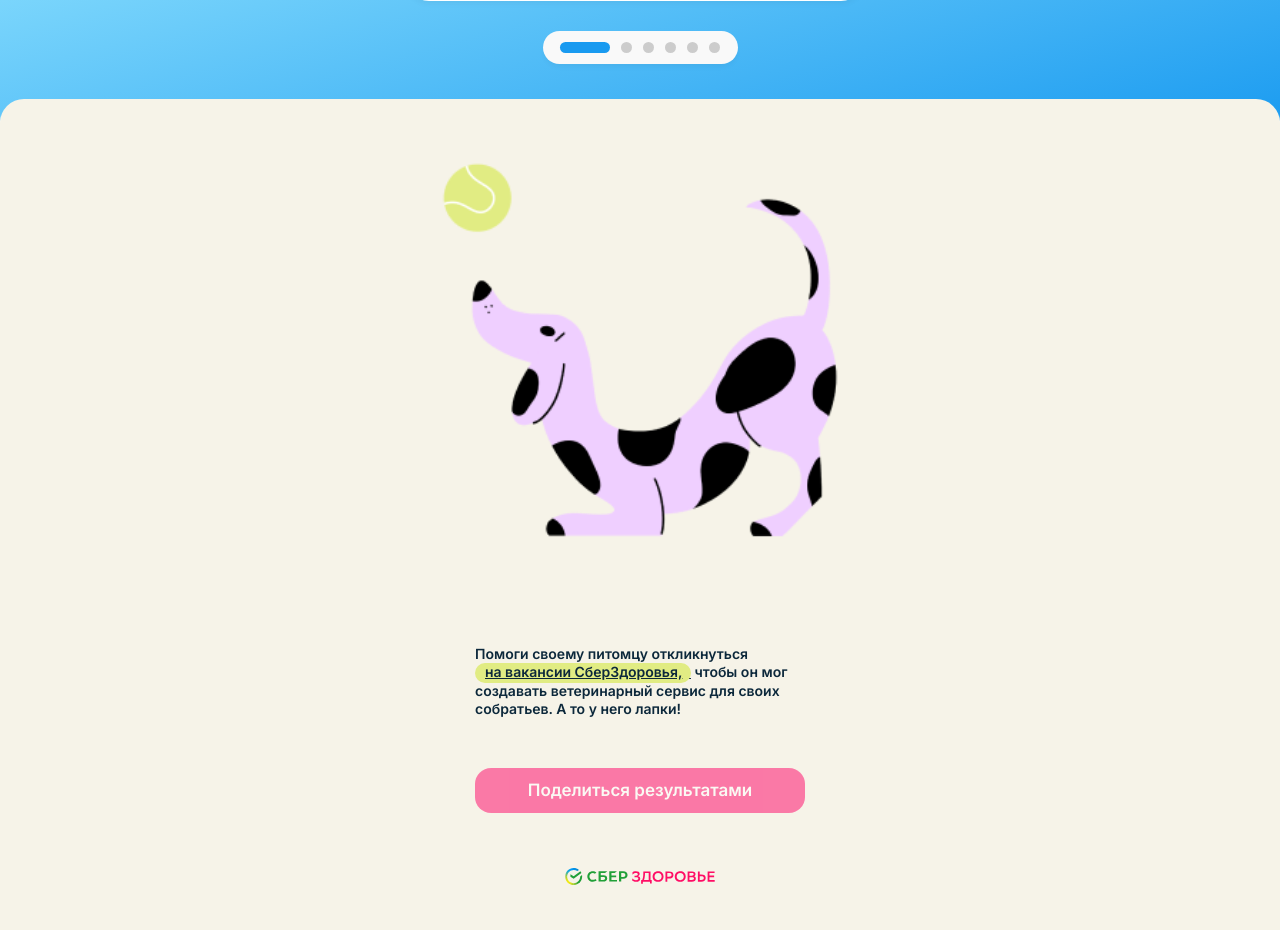
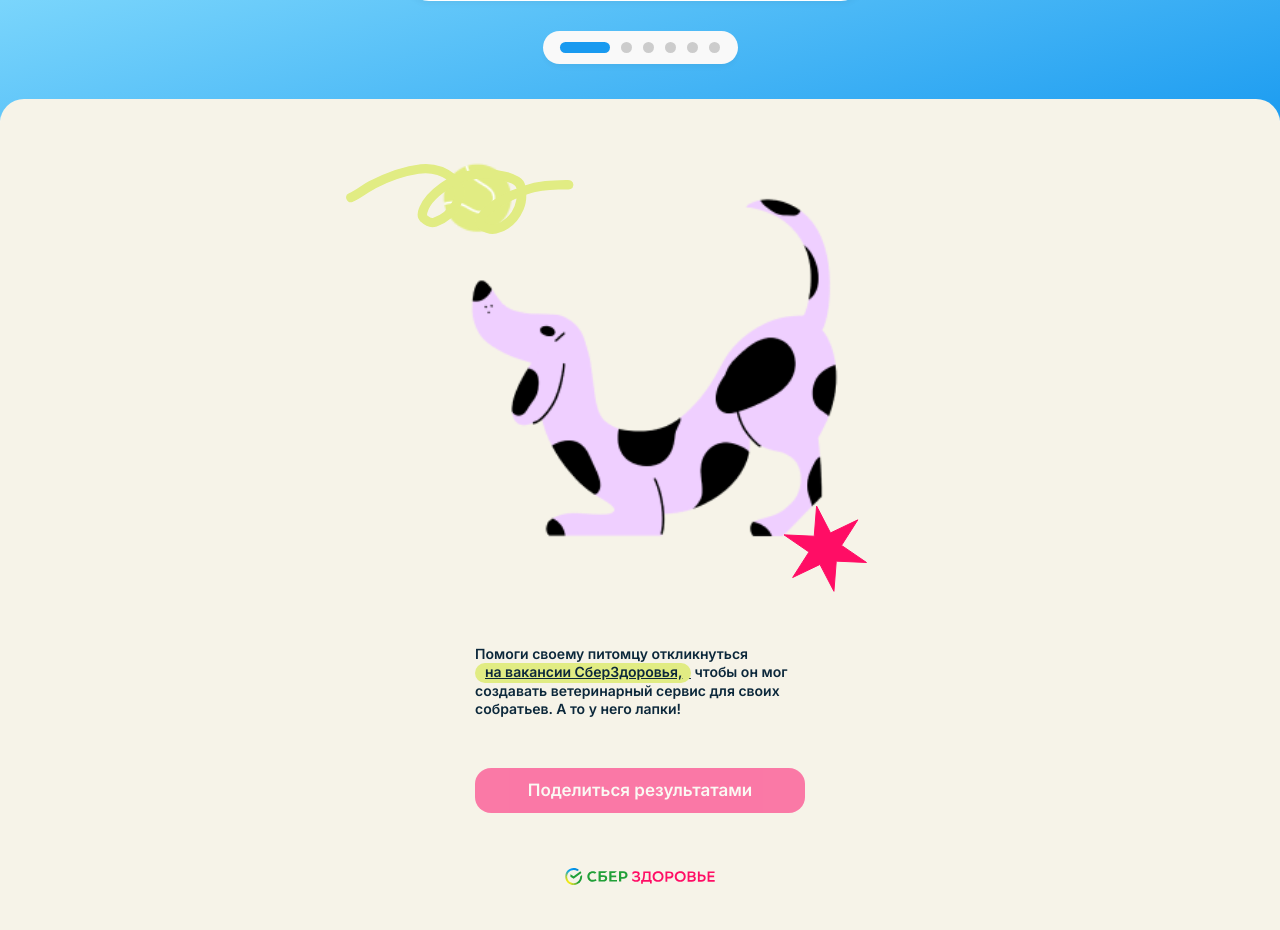
Before and after one commit to yakovlevyaroslav/zverhealth, a Django app: page / in a window 1280 px wide. Shown: the part 2374-3304 px from the top of the page. Run offline with Django 4.2, Linux system fonts and the light colour scheme; style sheets or scripts are compiled from the project's sources.

Commit message:
добавил стикеросы

```diff
--- a/src/js/main.js
+++ b/src/js/main.js
@@ -4,11 +4,11 @@
 
 document.addEventListener('DOMContentLoaded', function () {
 
-  const shareBtnsGenerator = function(namePet, petProfession) {
+  const shareBtnsGenerator = function(namePet, petProfession, imageLink) {
     document.getElementById('shareButton').classList.remove('result__share-btn_unactivate')
 
     // Текст, который нужно вставить в ссылку для шеринга
-    const shareText = `Узнай профессию своего любимца! Мой питомец - ${namePet} работает в должности ${petProfession}`;
+    const shareText = `Узнай профессию своего любимца! Мой питомец - ${namePet} работает в должности ${petProfession}! Только посмотри какой он важный тут -> ${window.location.origin + imageLink}`;
     // Кодируем текст, чтобы он корректно передавался в URL
     const encodedText = encodeURIComponent(shareText);
     // Генерируем ссылку для шеринга
@@ -318,7 +318,6 @@
     const resultImageLink = resultImage.querySelector('.result__image-link');
     const resultImagePicture = resultImage.querySelector('.result__image-picture');
 
-
     const messageForm = document.getElementById('messageForm')
 
     // Устанавливаем прелоадер как background-image до получения ответа
@@ -358,6 +357,8 @@
             download: true,
           }
         });
+
+        shareBtnsGenerator(nameInputFinal.value, nameProfessionFinal.value, data.edited_image)
 
         // Установка куки на 12 часов после успешной отправки
         setCookie("formAccess", "blocked", 12);
--- a/src/scss/styles.scss
+++ b/src/scss/styles.scss
@@ -389,16 +389,34 @@
   .result__image {
     border-radius: 12px;
     display: block;
-    overflow: hidden;
     max-width: 330px;
     width: 100%;
     height: 300px;
     border-radius: 13px;
     margin-bottom: 30px;
+    position: relative;
 
     @include respond(min-480) {
       max-width: 400px;
       height: 400px;
+    }
+
+    .result__image-snake {
+      @include bg-contain('../images/vector--snake_med.svg');
+      width: 240px;
+      height: 70px;
+      position: absolute;
+      top: 15px;
+      left: -100px;
+    }
+
+    .result__image-star {
+      @include bg-contain('../images/vector--star_lil_fill.svg');
+      width: 90px;
+      height: 90px;
+      position: absolute;
+      bottom: -45px;
+      right: -30px;
     }
   }
 
@@ -416,6 +434,8 @@
     width: 100%;
     height: 100%;
     display: block;
+    overflow: hidden;
+    border-radius: 13px;
 
     &_starter {
       @include bg-contain('../images/pet-image--main.png');
--- a/templates/index.html
+++ b/templates/index.html
@@ -326,6 +326,8 @@
         <a class="result__image-link result__image-link_starter" href="">
           <img class="result__image-picture result__image-picture_hidden" src="" />
         </a>
+        <div class="result__image-snake"></div>
+        <div class="result__image-star"></div>
       </div>
       <div class="result__title">
         <div class="result__title-name pet-name" id="namePet">
@@ -356,9 +358,9 @@
               target="_blank"
                id="telegramShare"
               class="result__share-item result__share-item_tg"></a>
-              <a href=""
+              <!-- <a href=""
               target="_blank"
-              class="result__share-item result__share-item_vk"></a>
+              class="result__share-item result__share-item_vk"></a> -->
         </div>
       </div>
       <div class="logo"></div>
```
